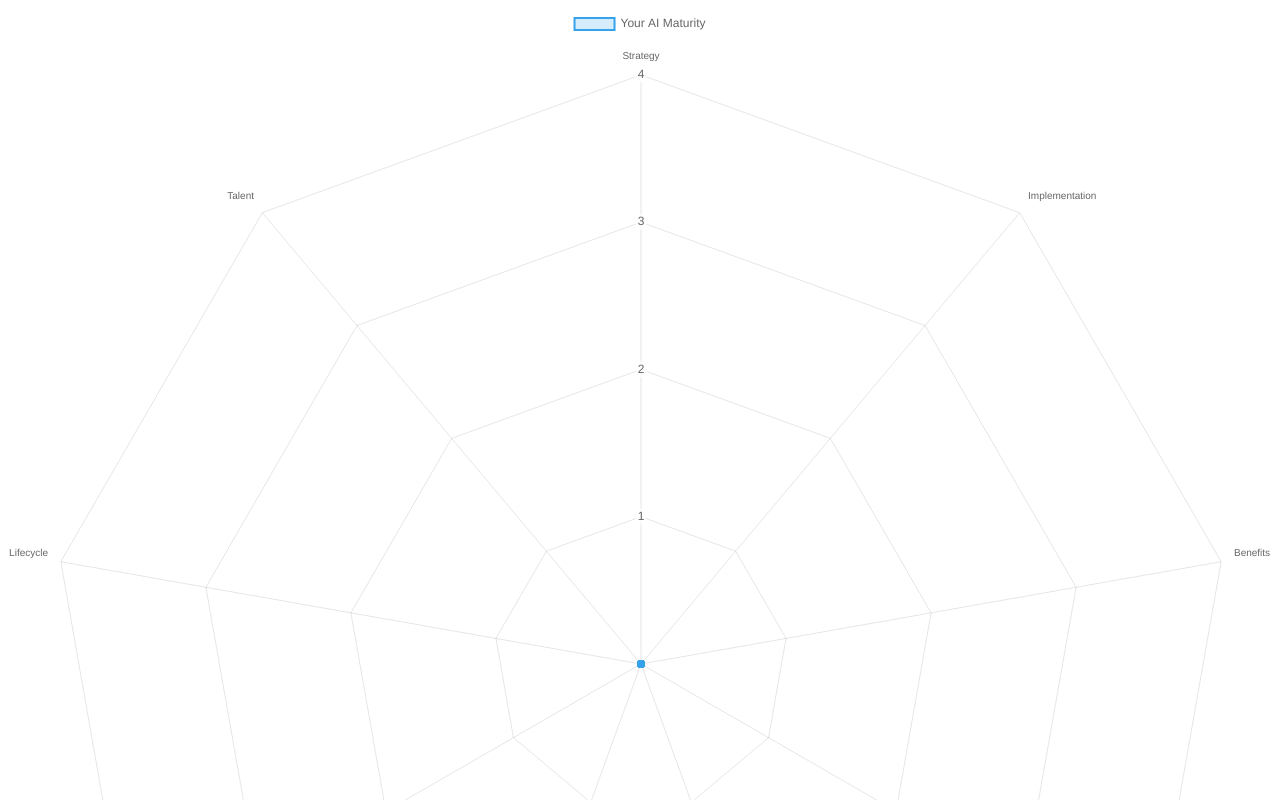
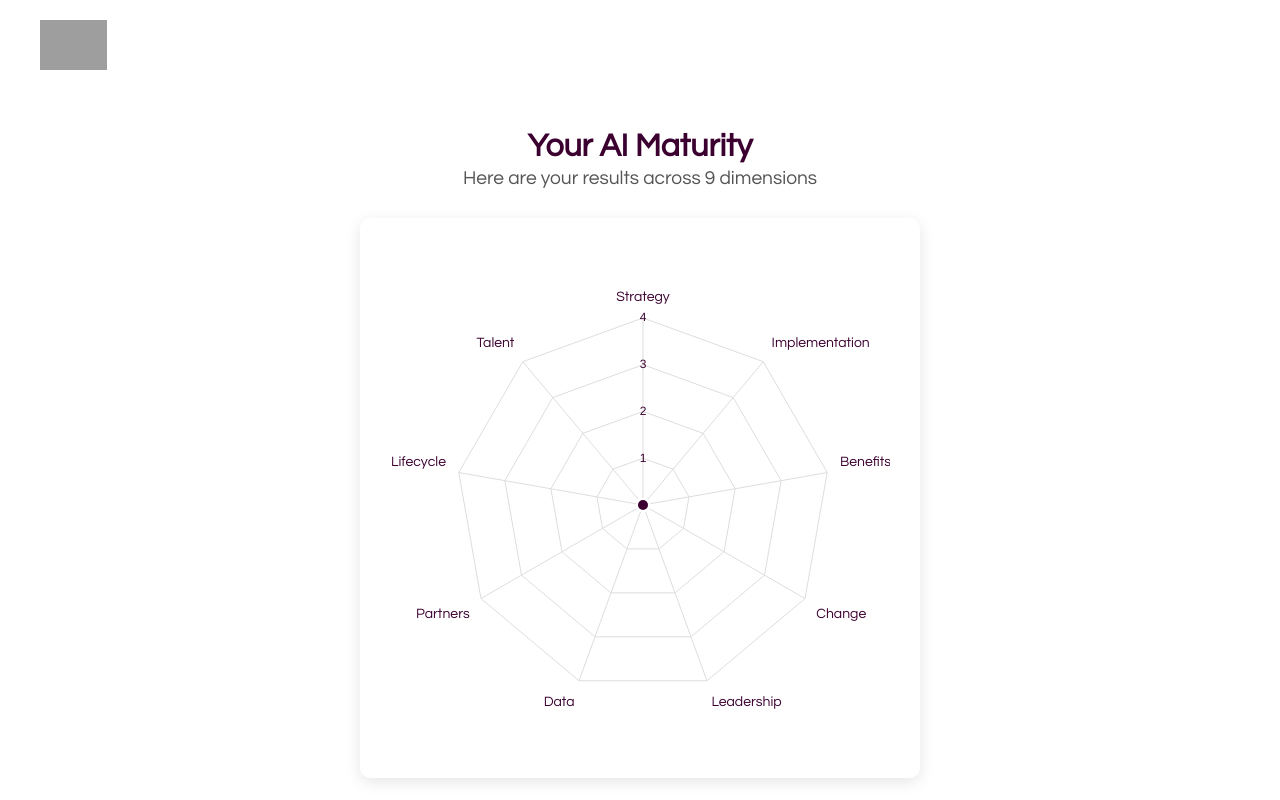
Before and after one commit to aydan-creator/radar-chart, a plain HTML site: page index.html in a window 1280 px wide. Shown: the top 800 px of the page. Drawn offline with nearby package versions, Linux system fonts and the light colour scheme; grey boxes are pictures that could not be loaded.

Commit message:
index.html

```diff
--- a/index.html
+++ b/index.html
@@ -1,11 +1,88 @@
 <!DOCTYPE html>
-<html>
+<html lang="en">
 <head>
+  <meta charset="UTF-8">
   <title>AI Maturity Radar</title>
   <script src="https://cdn.jsdelivr.net/npm/chart.js"></script>
+
+  <style>
+    /* Global Styles */
+    body {
+      font-family: "Century Gothic", Arial, sans-serif; /* Updated font */
+      background-color: #ffffff; /* White background */
+      color: #3b0030; /* Text color matching your HEX */
+      margin: 0;
+      padding: 0;
+      display: flex;
+      flex-direction: column;
+      align-items: center;
+      min-height: 100vh;
+    }
+
+    header {
+      width: 100%;
+      display: flex;
+      align-items: center;
+      padding: 20px 40px;
+      box-sizing: border-box;
+    }
+
+    header img {
+      height: 50px; /* Adjust as needed */
+      margin-right: 20px;
+    }
+
+    .titles {
+      text-align: center;
+      margin-top: 40px;
+    }
+
+    .titles h1 {
+      margin: 0;
+      font-size: 2em;
+    }
+
+    .titles h2 {
+      margin: 5px 0 30px 0;
+      font-size: 1.2em;
+      font-weight: normal;
+      color: #555555;
+    }
+
+    .chart-container {
+      width: 500px;
+      max-width: 90%;
+      background-color: #ffffff;
+      padding: 30px;
+      border-radius: 10px;
+      box-shadow: 0 4px 15px rgba(0,0,0,0.1);
+      margin-bottom: 50px;
+    }
+
+    canvas {
+      /* Canvas will take full width of container */
+      width: 100% !important;
+      height: auto !important;
+    }
+  </style>
 </head>
 <body>
-  <canvas id="radarChart" width="400" height="400"></canvas>
+
+  <!-- Header with Logo -->
+  <header>
+    <img src="https://yourcompany.com/logo.png" alt="Company Logo">
+  </header>
+
+  <!-- Page Titles -->
+  <div class="titles">
+    <h1>Your AI Maturity</h1>
+    <h2>Here are your results across 9 dimensions</h2>
+  </div>
+
+  <!-- Radar Chart -->
+  <div class="chart-container">
+    <canvas id="radarChart"></canvas>
+  </div>
 
   <script>
     // Mapping numbers to descriptive levels
@@ -39,12 +116,15 @@
     const radarData = {
       labels: ['Strategy','Implementation','Benefits','Change','Leadership','Data','Partners','Lifecycle','Talent'],
       datasets: [{
-      label: 'Your AI Maturity',
+        label: '', // No legend text
         data: [strategy, implementation, benefits, change, leadership, data, partners, lifecycle, talent],
-      backgroundColor: 'rgba(54, 162, 235, 0.2)',
-      borderColor: 'rgba(54, 162, 235, 1)',
+        backgroundColor: 'rgba(59, 0, 48, 0.3)', // Lighter shaded area
+        borderColor: '#3b0030', // Line color
         borderWidth: 2,
-      pointBackgroundColor: 'rgba(54, 162, 235, 1)'
+        pointBackgroundColor: '#3b0030', // Points color
+        pointBorderColor: '#ffffff',
+        pointRadius: 6,
+        pointHoverRadius: 8
       }]
     };
 
@@ -55,14 +135,35 @@
       data: radarData,
       options: {
         responsive: true,
+        maintainAspectRatio: true,
         scales: {
           r: {
             min: 0,
             max: 4,
-          ticks: { stepSize: 1 }
+            ticks: {
+              stepSize: 1,
+              color: '#3b0030', // HEX color for numbers
+              backdropColor: 'transparent'
+            },
+            pointLabels: {
+              color: '#3b0030', // HEX color for axis labels
+              font: {
+                family: "Century Gothic",
+                size: 14
+              }
+            },
+            grid: {
+              color: '#ddd' // Light grid lines
+            },
+            angleLines: {
+              color: '#ddd'
+            }
           }
         },
         plugins: {
+          legend: {
+            display: false // Hide the legend
+          },
           tooltip: {
             callbacks: {
               label: function(context) {
@@ -76,5 +177,6 @@
       }
     });
   </script>
+
 </body>
 </html>
```
Lines whose indentation alone changed are shown as unchanged.
